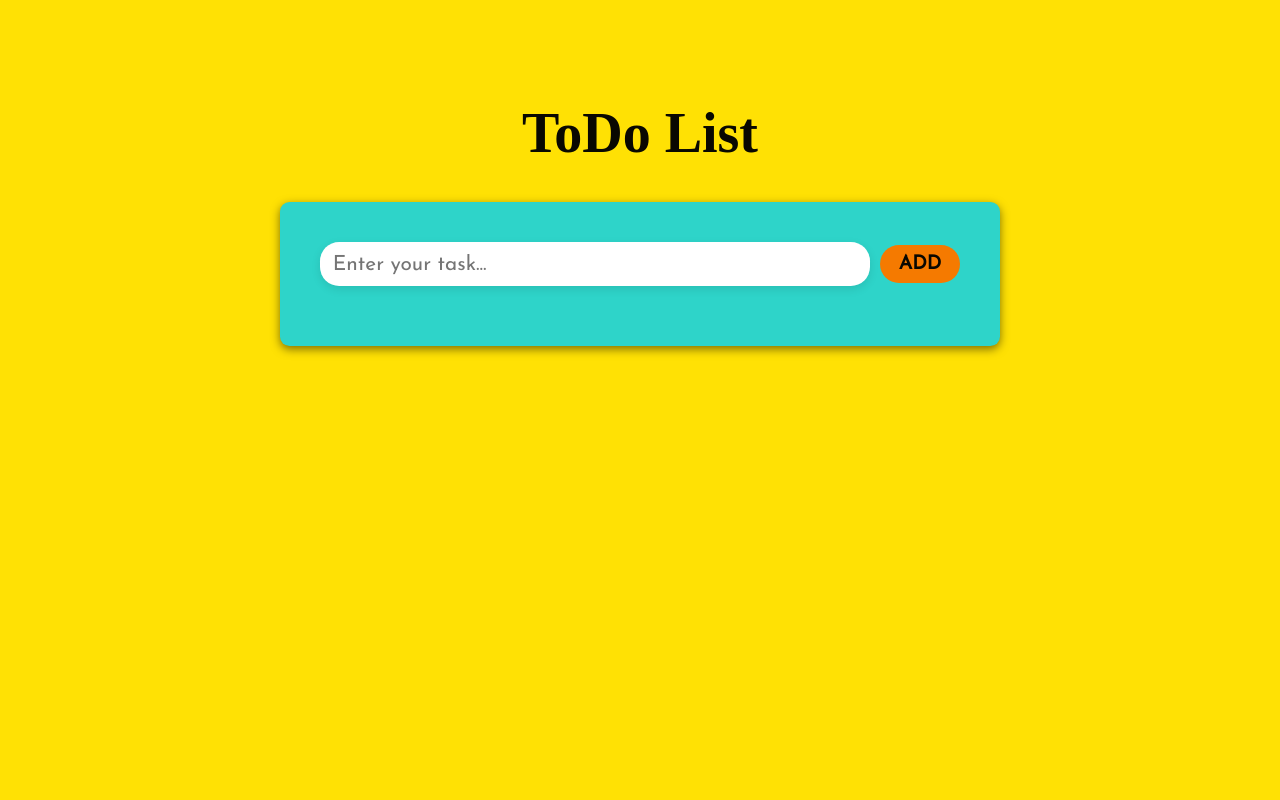
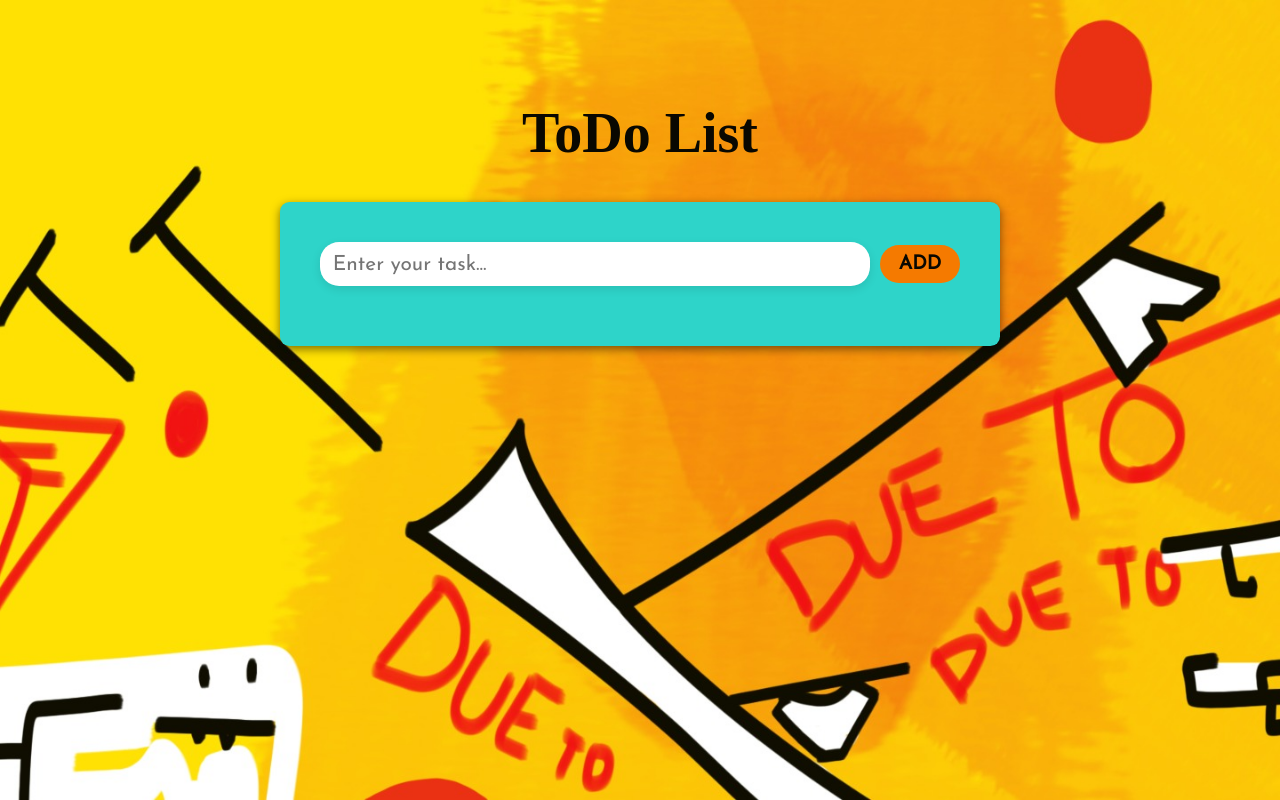
Before and after one commit to Katerina-Koumproglou/ToDo-List, a React (Create React App) app: page / in a window 1280 px wide. Built offline with nearby package versions, Linux system fonts and the light colour scheme; a web font is replaced by a local one.

Commit message:
changed background

```diff
--- a/src/index.css
+++ b/src/index.css
@@ -41,7 +41,11 @@
 body {
   margin: 0;
   text-align: center;
-  background-color: #ffe104;
+  background-image: url(./assets/images/background.jpg);
+  background-repeat: no-repeat;
+  background-attachment: fixed;
+  background-position: center;
+  background-size: cover;
   font-family: "JosefinSans", sans-serif;
   color: #090801;
   margin-top: 6.3rem;
```
Also changed, not shown: src/assets/images/background.jpg (added).
